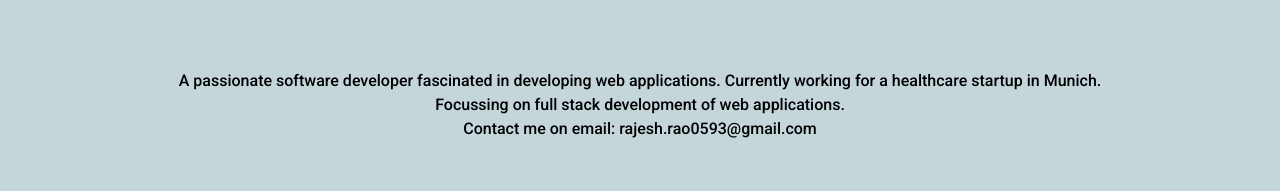
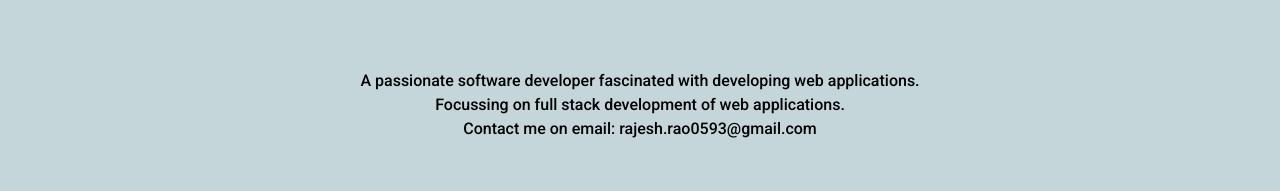
Before and after one commit to RajeshRao93/myabstract, a React (Create React App) app: page /Home in a window 1280 px wide. Shown: the part 1147-1338 px from the top of the page. Built offline with nearby package versions, Linux system fonts and the light colour scheme; no server answers.

Commit message:
Update AboutMe.js

```diff
--- a/src/components/AboutMe.js
+++ b/src/components/AboutMe.js
@@ -17,8 +17,8 @@ const AboutMe = () => {
       </div>
       <div className="about-section description">
         <strong className="card-description text-center">
-          A passionate software developer fascinated in developing web
-          applications. Currently working for a healthcare startup in Munich.{" "}
+          A passionate software developer fascinated with developing web
+          applications.
           <br />
           Focussing on full stack development of web applications.
           <br />
```
